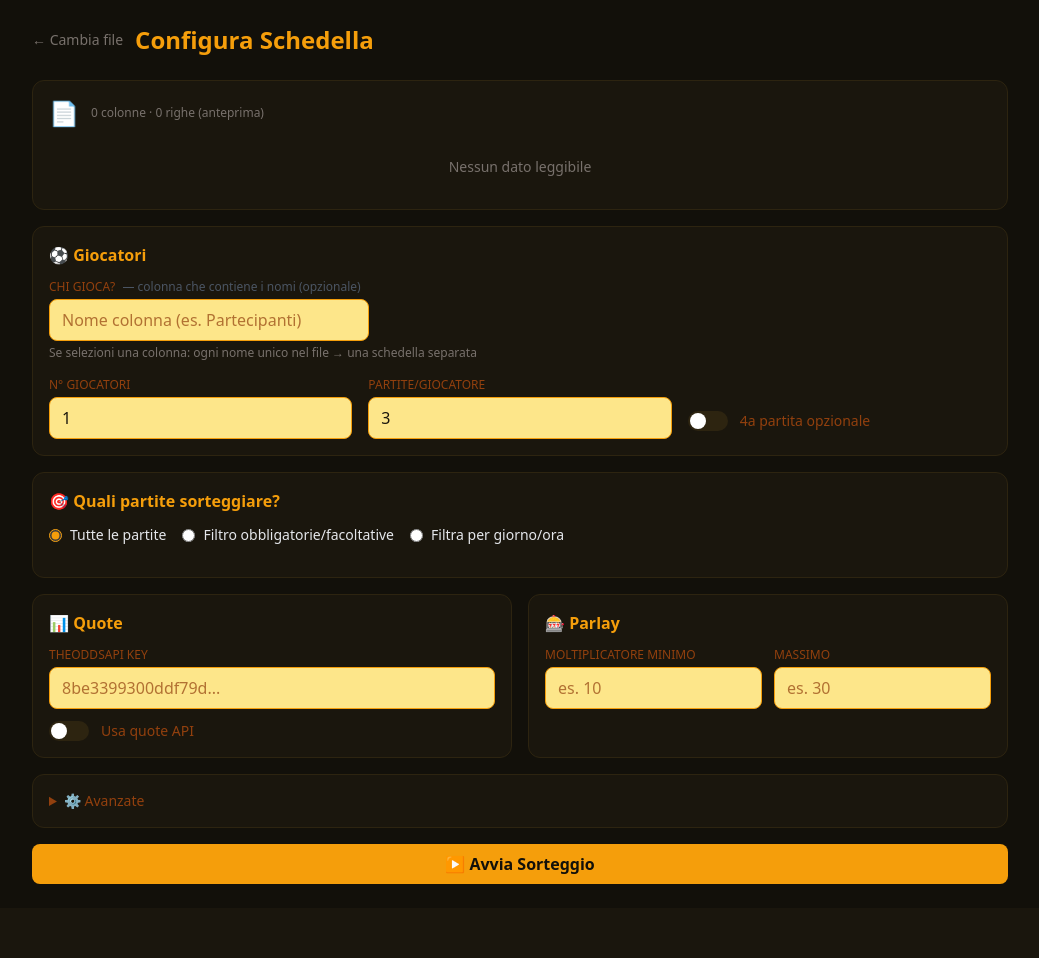
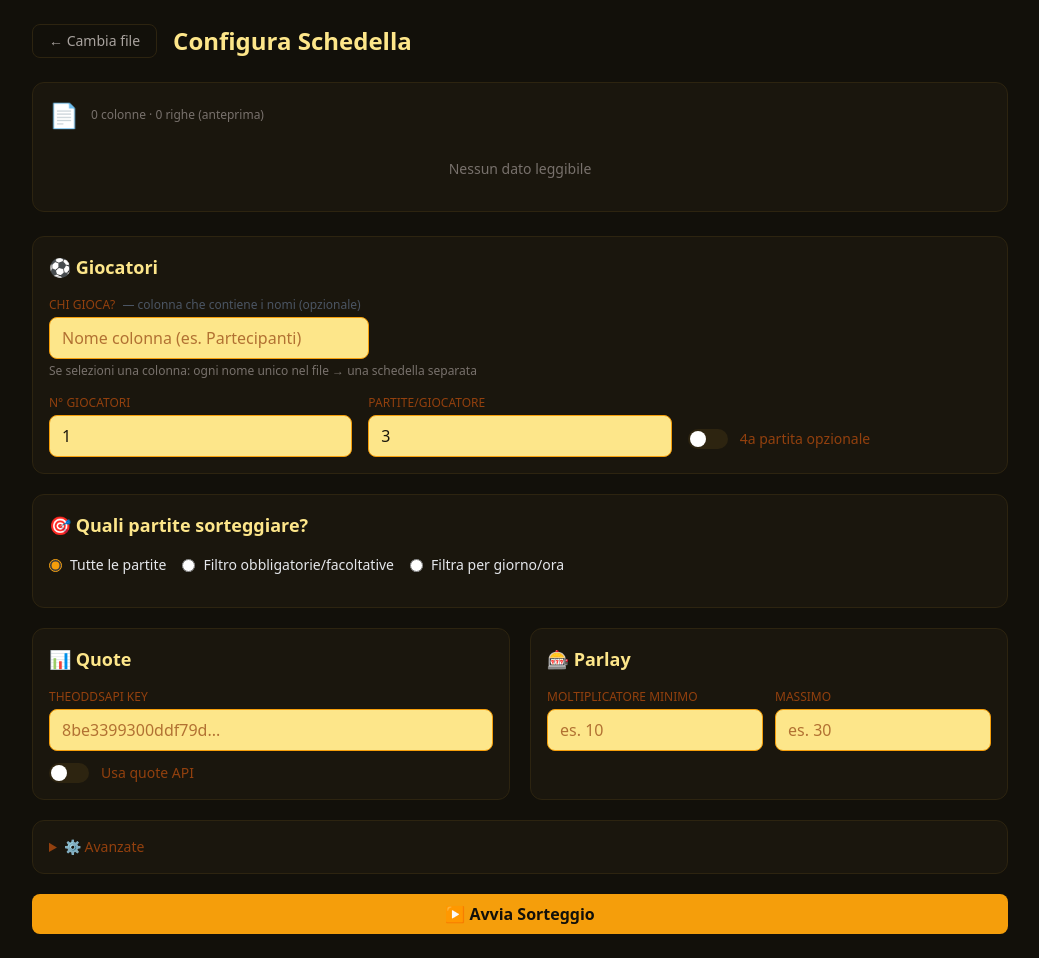
Before and after one commit to leonepigro/schedella-draw, a FastAPI app: template templates/configura.html in a window 1280 px wide. Shown: the part 56-1014 px from the top of the page, without its empty margins (120-1159 px from the left). Before the commit the page ends 940 px from the top, so only its background shows below. Run offline with FastAPI, Linux system fonts and the light colour scheme; the template is opened without the code that fills it, so the values that code supplies are empty; some libraries are stand-ins or nearby versions.

Commit message:
feat: progress popup on draw start and configura restyle
Co-Authored-By: Claude Sonnet 5.5 <noreply@anthropic.com>

```diff
--- a/templates/configura.html
+++ b/templates/configura.html
@@ -2,13 +2,23 @@
 {% set active = "nuova" %}
 {% block title %}Configura Schedella{% endblock %}
 {% block content %}
-<div class="flex items-center gap-3 mb-6">
-  <a href="/nuova" class="text-[#78716c] hover:text-[#f59e0b] text-sm">&#x2190; Cambia file</a>
-  <h1 class="text-2xl font-bold text-[#f59e0b]">Configura Schedella</h1>
+{% if error %}
+<div role="alert" class="flex items-start gap-3 bg-red-950/60 border-2 border-red-600 text-red-200 rounded-xl p-4 mb-6">
+  <span class="text-xl leading-none">&#x26A0;&#xFE0F;</span>
+  <div>
+    <div class="font-bold text-red-100 mb-0.5">Impossibile avviare il sorteggio</div>
+    <div class="text-sm">{{ error }}</div>
+  </div>
+</div>
+{% endif %}
+
+<div class="flex items-center gap-4 mb-6">
+  <a href="/nuova" class="btn-ghost text-sm !py-1.5">&#x2190; Cambia file</a>
+  <h1 class="page-title !mb-0">Configura Schedella</h1>
 </div>
 
 <!-- File info + preview table -->
-<div class="card mb-4">
+<div class="card mb-6">
   <div class="flex items-center gap-3 mb-3">
     <span class="text-2xl">&#x1F4C4;</span>
     <div>
@@ -18,13 +28,11 @@
   </div>
   {% if preview_cols %}
   <div class="overflow-x-auto rounded-lg border border-[#2d2410]">
-    <table class="text-xs w-full min-w-max">
+    <table class="table-a text-xs min-w-max">
       <thead>
-        <tr class="bg-[#0f0d08]">
+        <tr>
           {% for col in preview_cols %}
-          <th class="px-3 py-2 text-left font-semibold whitespace-nowrap
-                     {% if col.startswith('Unnamed') %}text-[#4b5563]{% else %}text-[#f59e0b]{% endif %}
-                     border-r border-[#2d2410] last:border-r-0">
+          <th class="whitespace-nowrap {% if col.startswith('Unnamed') %}!text-[#57534e]{% else %}!text-[#f59e0b]{% endif %}">
             {{ col if not col.startswith('Unnamed') else '—' }}
           </th>
           {% endfor %}
@@ -32,9 +40,9 @@
       </thead>
       <tbody>
         {% for row in preview_rows %}
-        <tr class="border-t border-[#2d2410] hover:bg-[#1f1a10]">
+        <tr class="hover:bg-[#1f1a10]">
           {% for cell in row %}
-          <td class="px-3 py-1.5 whitespace-nowrap text-[#e5e7eb] border-r border-[#2d2410] last:border-r-0 max-w-[160px] truncate">
+          <td class="whitespace-nowrap text-[#e5e7eb] max-w-[160px] truncate">
             {{ cell }}
           </td>
           {% endfor %}
@@ -48,15 +56,11 @@
   {% endif %}
 </div>
 
-{% if error %}
-<div class="bg-red-900/30 border border-red-700 text-red-300 rounded-lg p-4 mb-4">{{ error }}</div>
-{% endif %}
-
-<form method="post" action="/configura/{{ session_id }}" class="space-y-4">
+<form method="post" action="/configura/{{ session_id }}" class="space-y-5" onsubmit="return startDraw(this)">
 
   <!-- GIOCATORI -->
   <div class="card">
-    <h2 class="text-[#f59e0b] font-semibold mb-3">&#x26BD; Giocatori</h2>
+    <h2 class="text-[#fde68a] text-lg font-semibold mb-4">&#x26BD; Giocatori</h2>
 
     <!-- Participant column selector -->
     <div class="mb-4">
@@ -104,7 +108,7 @@
 
   <!-- SELEZIONE PARTITE -->
   <div class="card">
-    <h2 class="text-[#f59e0b] font-semibold mb-3">&#x1F3AF; Quali partite sorteggiare?</h2>
+    <h2 class="text-[#fde68a] text-lg font-semibold mb-4">&#x1F3AF; Quali partite sorteggiare?</h2>
     <div class="flex flex-wrap gap-4 mb-4">
       <label class="flex items-center gap-2 cursor-pointer">
         <input type="radio" name="selection_mode" value="none" checked class="accent-[#f59e0b]"
@@ -163,7 +167,7 @@
   {% if matches %}
   <div class="card">
     <div class="flex items-center justify-between mb-3">
-      <h2 class="text-[#f59e0b] font-semibold">&#x1F4CB; Partite disponibili</h2>
+      <h2 class="text-[#fde68a] text-lg font-semibold">&#x1F4CB; Partite disponibili</h2>
       <span id="match-count" class="text-[#78716c] text-xs"></span>
     </div>
     <p class="text-[#78716c] text-xs mb-3">
@@ -176,9 +180,9 @@
               class="text-xs text-[#f59e0b] hover:text-[#fde68a] flex-shrink-0">&#x21BB; Aggiorna quote</button>
     </div>
     <p id="form-status" class="text-xs mb-3 text-[#78716c]"></p>
-    <div id="match-list" class="space-y-1">
+    <div id="match-list" class="space-y-2">
       {% for m in matches %}
-      <div class="match-item flex flex-wrap items-center gap-2 bg-[#0f0d08] rounded-lg px-3 py-2"
+      <div class="match-item flex flex-wrap items-center gap-2 bg-[#12100a] border border-[#2d2410] rounded-lg px-3 py-3"
            data-idx="{{ m.idx }}">
         <input type="checkbox" class="match-cb accent-[#f59e0b] w-4 h-4 flex-shrink-0"
                checked onchange="updateMatchSelection()">
@@ -203,9 +207,9 @@
   {% endif %}
 
   <!-- QUOTE + PARLAY -->
-  <div class="grid md:grid-cols-2 gap-4">
+  <div class="grid md:grid-cols-2 gap-5">
     <div class="card">
-      <h2 class="text-[#f59e0b] font-semibold mb-3">&#x1F4CA; Quote</h2>
+      <h2 class="text-[#fde68a] text-lg font-semibold mb-4">&#x1F4CA; Quote</h2>
       <label class="text-[#92400e] text-xs uppercase block mb-1">TheOddsAPI Key</label>
       <input type="text" name="theodds_key" id="theodds-key" class="input-gold mb-3"
              placeholder="8be3399300ddf79d..." autocomplete="off">
@@ -216,7 +220,7 @@
       </label>
     </div>
     <div class="card">
-      <h2 class="text-[#f59e0b] font-semibold mb-3">&#x1F3B0; Parlay</h2>
+      <h2 class="text-[#fde68a] text-lg font-semibold mb-4">&#x1F3B0; Parlay</h2>
       <div class="grid grid-cols-2 gap-3">
         <div>
           <label class="text-[#92400e] text-xs uppercase block mb-1">Moltiplicatore minimo</label>
@@ -251,7 +255,7 @@
     </div>
   </details>
 
-  <button type="submit" class="btn-gold w-full py-3 text-base">&#x25B6; Avvia Sorteggio</button>
+  <button type="submit" id="draw-submit" class="btn-gold w-full py-3 text-base">&#x25B6; Avvia Sorteggio</button>
 </form>
 {% endblock %}
 
@@ -319,6 +323,15 @@
       e.target.blur();
     }
   });
+
+  const DRAW_STEPS = ["Leggo l'Excel", "Scarico le quote", "Recupero la forma delle squadre", "Sorteggio e salvo"];
+  function startDraw(form) {
+    updateMatchSelection();  // popola match_selection prima dell'invio
+    const btn = document.getElementById('draw-submit');
+    if (btn) btn.disabled = true;
+    Progress.open("Sorteggio in corso…", DRAW_STEPS, {indeterminate: true});
+    return true;  // invio nativo del form
+  }
 
   // Init on load
   document.addEventListener('DOMContentLoaded', updateMatchSelection);
```
Also changed, not shown: tests/test_routes.py (+6 -0 lines).
